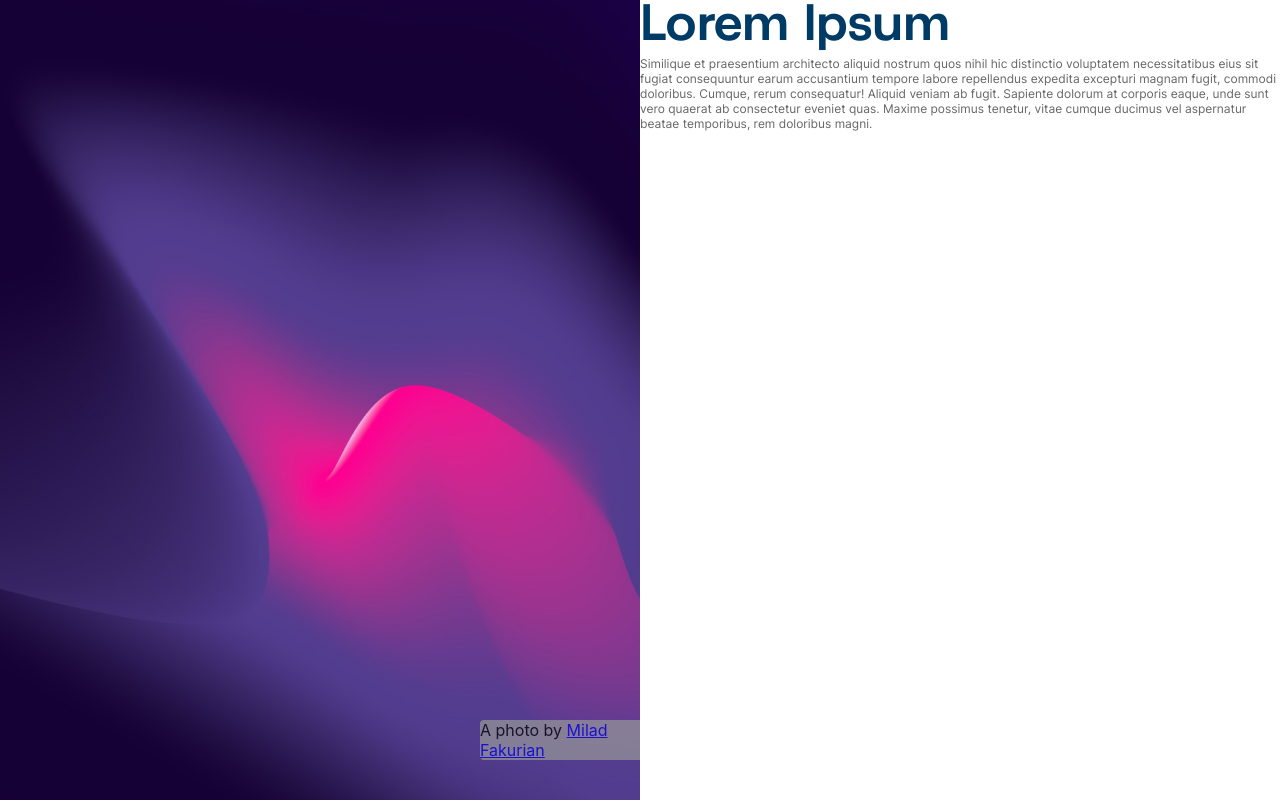
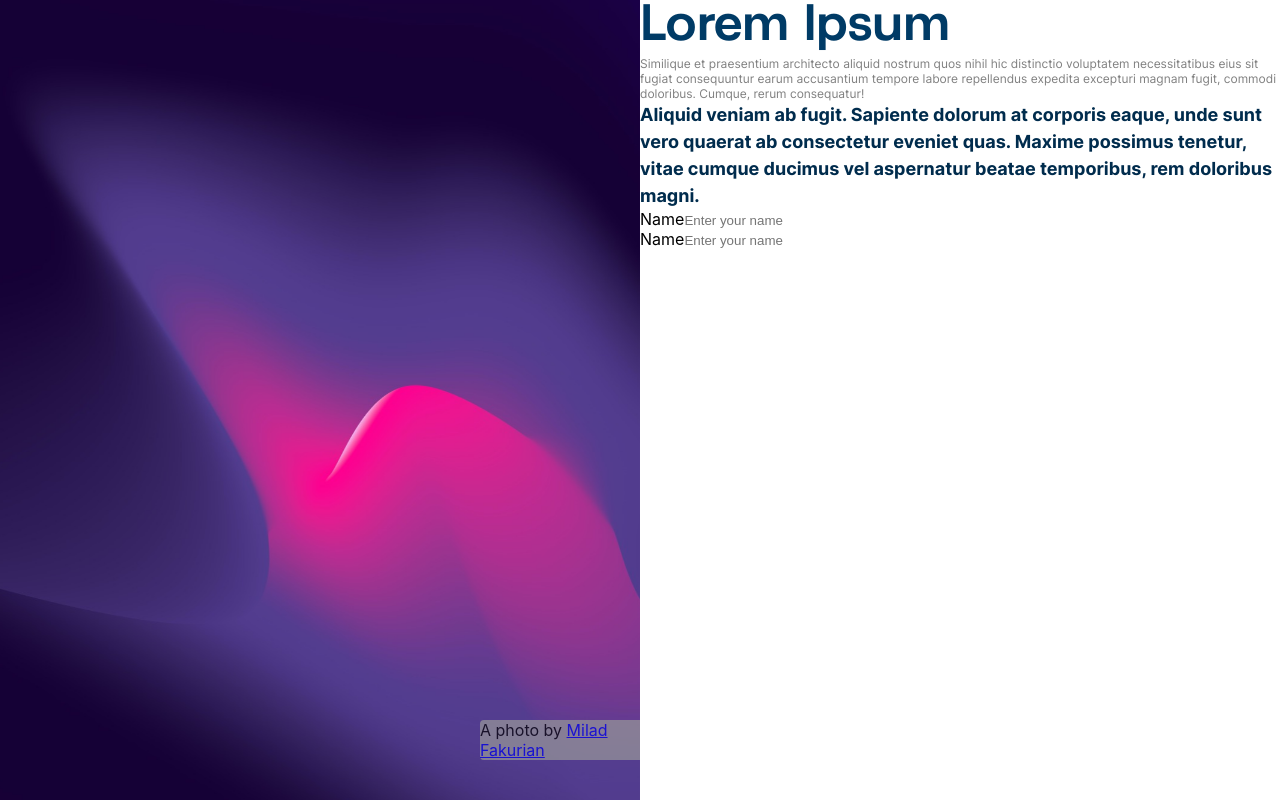
Before and after one commit to Cl1nt0nMzee/online-market, a React (Vite) app in the folder frontend/: page / in a window 1280 px wide. Built offline with nearby package versions, Linux system fonts and the light colour scheme.

Commit message:
update typography, inputs

```diff
--- a/frontend/src/components/atoms/Input/TextArea.jsx
+++ b/frontend/src/components/atoms/Input/TextArea.jsx
@@ -0,0 +1 @@
+import './_index.scss';
--- a/frontend/src/components/atoms/Input/TextInput.jsx
+++ b/frontend/src/components/atoms/Input/TextInput.jsx
@@ -1,22 +1,22 @@
-import './TextInput.css';
+import './_index.scss';
 
-const FilledTextInput = ({ placeholder, label }) => {
+export const FilledTextInput = ({ placeholder, label, id }) => {
     return (
         <div className="filled">
-            <label for="exampleFormControlInput1"> { label }</label>
-            <input type="text" placeholder={ placeholder } />
+            <label htmlFor={id}> { label }</label>
+            <input type="text" placeholder={ placeholder } id={id}/>
         </div>
     );
 }
 
-const StandardTextInput = ({ placeholder, label }) => {
+export const StandardTextInput = ({ placeholder, label , id}) => {
     return (
         <div className="standard">
-            <label for="exampleFormControlInput1"> { label }</label>
-            <input type="text" placeholder={ placeholder } />
+            <label htmlFor={id}> { label }</label>
+            <input type="text" placeholder={ placeholder } id={id} />
         </div>
     );
 }
 
 
-export { FilledTextInput, StandardTextInput }
+//export { FilledTextInput, StandardTextInput }
--- a/frontend/src/components/organisms/RegisterForm.jsx
+++ b/frontend/src/components/organisms/RegisterForm.jsx
@@ -1,4 +1,7 @@
 import { useRef, useState, useEffect } from "react";
+
+import { FilledTextInput, StandardTextInput } from '../atoms/Input/TextInput';
+//import Textarea from '../atoms/Input/Textarea';
 
 
 const USER_REGEX = /^[a-zA-Z][a-zA-Z0-9]{3,23}$/;
@@ -27,8 +30,11 @@ const RegisterForm = () => {
         <form>
             <h1 className="typ__headline Bold">Lorem Ipsum </h1>
             <p className="typ__captions">
-            Similique et praesentium architecto aliquid nostrum quos nihil hic distinctio voluptatem necessitatibus eius sit fugiat consequuntur earum accusantium tempore labore repellendus expedita excepturi magnam fugit, commodi doloribus. Cumque, rerum consequatur!
+            Similique et praesentium architecto aliquid nostrum quos nihil hic distinctio voluptatem necessitatibus eius sit fugiat consequuntur earum accusantium tempore labore repellendus expedita excepturi magnam fugit, commodi doloribus. Cumque, rerum consequatur!</p> <p className="typ__body large Bold">
             Aliquid veniam ab fugit. Sapiente dolorum at corporis eaque, unde sunt vero quaerat ab consectetur eveniet quas. Maxime possimus tenetur, vitae cumque ducimus vel aspernatur beatae temporibus, rem doloribus magni.</p>
+
+            <StandardTextInput id={'name'} placeholder={'Enter your name'} label={'Name'}/>
+            <FilledTextInput id={'name'} placeholder={'Enter your name'} label={'Name'}/>
         </form>
     );
 };
--- a/frontend/src/styles/base/_typography.scss
+++ b/frontend/src/styles/base/_typography.scss
@@ -14,7 +14,7 @@ $Inter-Regular: 'Inter-Regular', sans-serif;
 
 .test {
     font-family: $Givonic-Black;
-    font-size: 3.2em;
+    font-size: 3.2rem;
     line-height: 1.1;
 
     background-color: red;
@@ -22,7 +22,7 @@ $Inter-Regular: 'Inter-Regular', sans-serif;
 
 .typ__headline {
     font-family: $Givonic-Bold;
-    font-size: 3.2em;
+    font-size: 3.2rem;
     line-height: 1.1;
     color: $priBlue-600;
 
@@ -33,15 +33,106 @@ $Inter-Regular: 'Inter-Regular', sans-serif;
 
 }
 
+/*
+        Body Typography
+                            */
+
+// Body Medium/Regular
 .typ__body {
     font-family: $Inter-Medium;
-    font-size: 1.6em;
+    font-size: 1rem;
+    font-weight: 500;
     line-height: 1.5;
     color: $priBlue-600;
 }
+.typ__body.semiBold {
+    font-family: $Inter-SemiBold;
+    font-weight: 600;
+    color: $priBlue-700;
+}
+.typ__body.Bold {
+    font-family: $Inter-Bold;
+    font-weight: 700;
+    color: $priBlue-700;
+}
 
+// Body Large
+.typ__body.large {
+    font-size: 1.125rem;
+}
+.typ__body.large.semiBold {
+    font-family: $Inter-SemiBold;
+    font-weight: 600;
+    color: $priBlue-700;
+}
+.typ__body.large.Bold {
+    font-family: $Inter-Bold;
+    font-weight: 700;
+    color: $priBlue-700;
+}
+
+// Body Small
+.typ__body.small {
+    font-size: 0.875rem;
+}
+.typ__body.small.semiBold {
+    font-family: $Inter-SemiBold;
+    color: $priBlue-700;
+}
+.typ__body.small.Bold {
+    font-family: $Inter-Bold;
+    color: $priBlue-700;
+}
+
+
+/*
+        Captions Typography
+                            */
+
+// Captions Medium/Regular
 .typ__captions {
     font-family: $Inter-Regular;
+    color: $accShade-500;
+    font-weight: 400;
+    font-size: 0.75rem;
+}
+.typ__captions.medium {
+    font-family: $Inter-Medium;
+    font-weight: 500;
     color: $accShade-600;
-    font-size: 12px;
 }
+.typ__captions.semiBold {
+    font-family: $Inter-SemiBold;
+    font-weight: 600;
+    color: $accShade-600;
+}
+
+// Captions Large
+.typ__captions.large {
+    font-size: 0.875rem;
+}
+.typ__captions.large.medium {
+    font-family: $Inter-Medium;
+    font-weight: 500;
+    color: $accShade-600;
+}
+.typ__captions.large.semiBold {
+    font-family: $Inter-SemiBold;
+    font-weight: 600;
+    color: $accShade-600;
+}
+
+// Captions Small
+.typ__captions.small {
+    font-size: 0.625rem;
+}
+.typ__captions.small.medium {
+    font-family: $Inter-Medium;
+    font-weight: 500;
+    color: $accShade-600;
+}
+.typ__captions.small.semiBold {
+    font-family: $Inter-SemiBold;
+    font-weight: 600;
+    color: $accShade-600;
+}
```
Also changed, not shown: frontend/src/components/atoms/Input/_index.scss (renamed from frontend/src/components/atoms/Input/_index.css).
